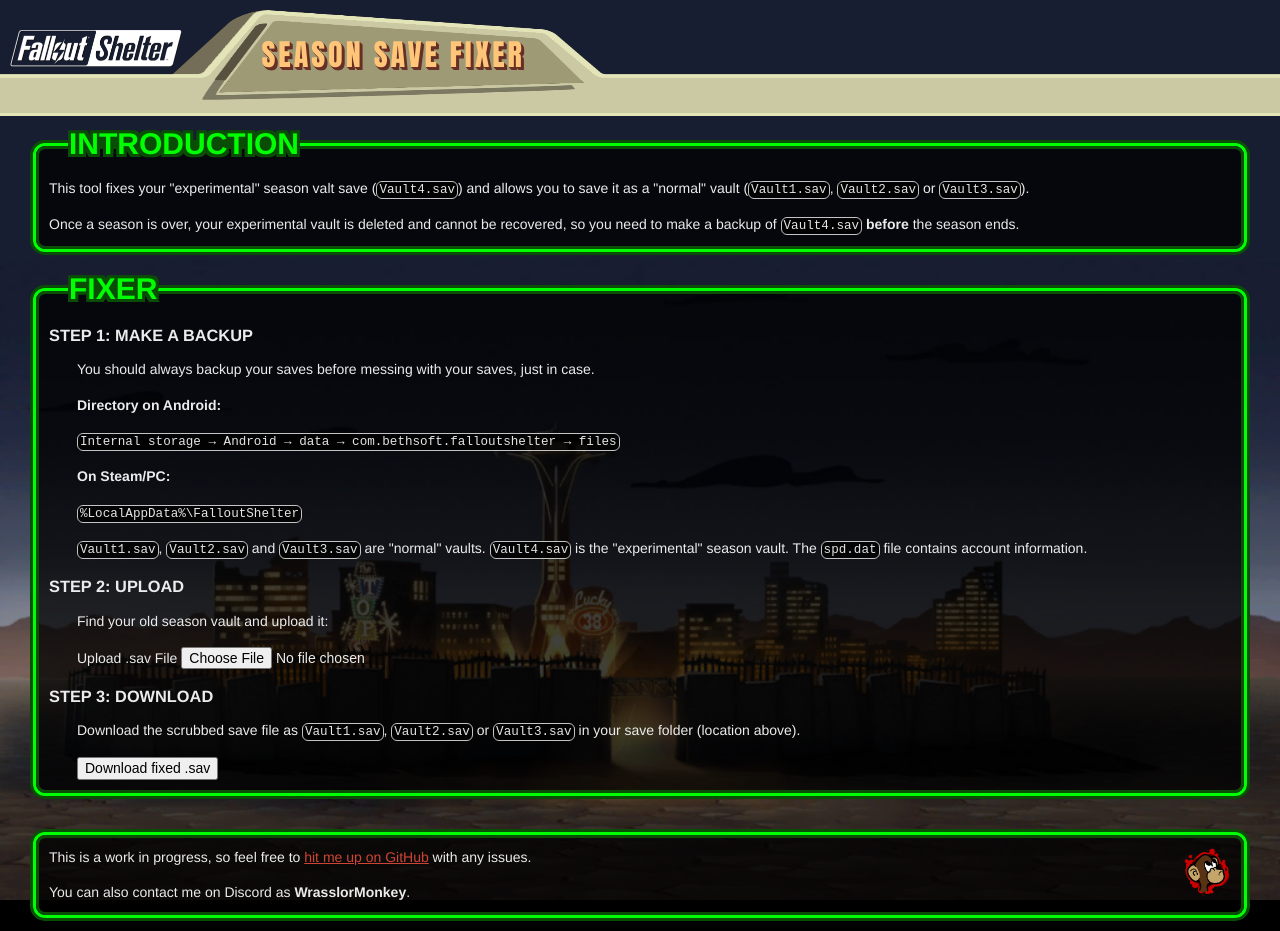
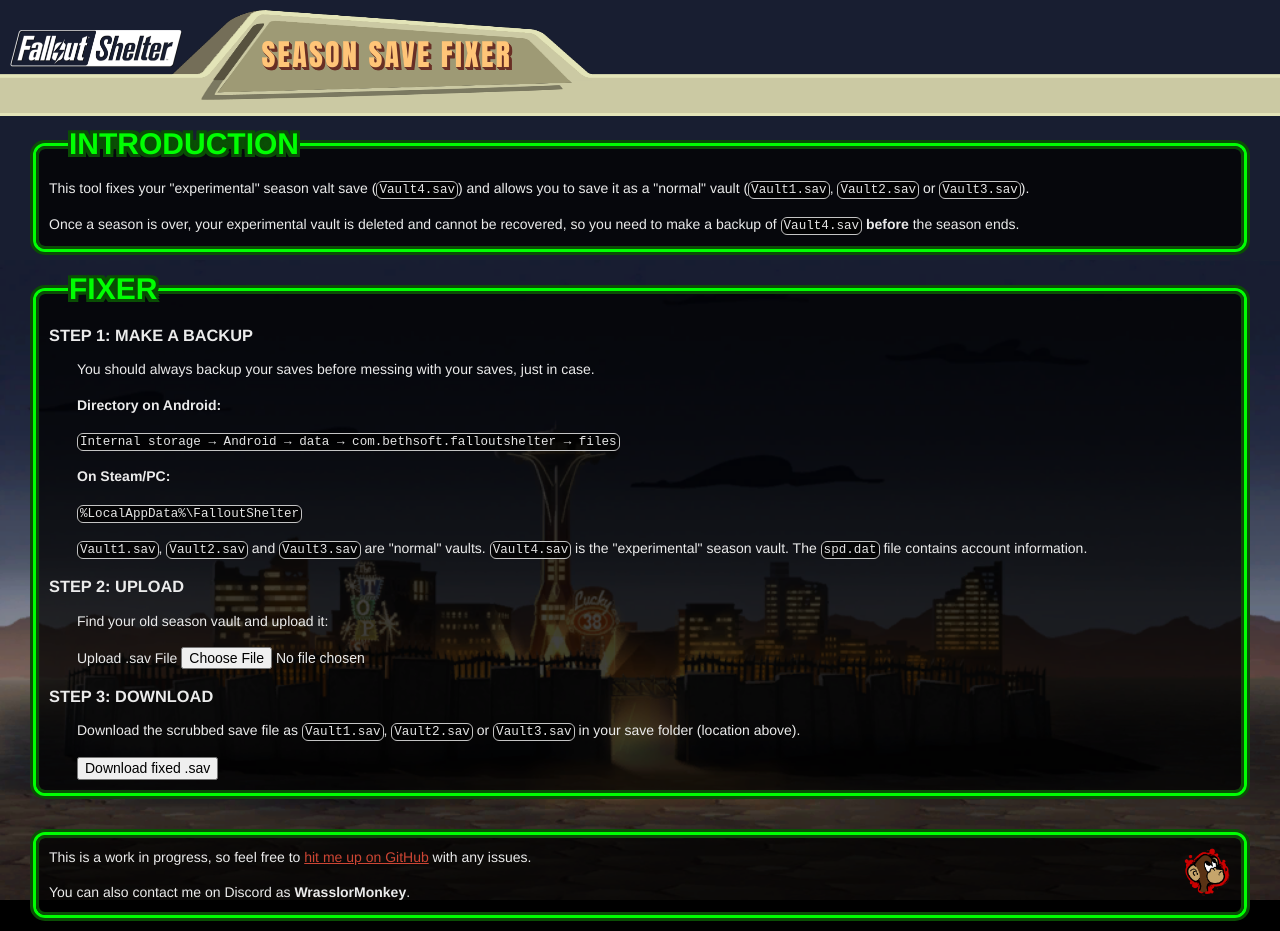
Before and after one commit to cwmonkey/fallout-shelter, a Jekyll site: the page built from index.html, in a window 1280 px wide. Built offline with Jekyll 4.4.1, drawn with Linux system fonts in a browser that asks for light colours.

Commit message:
Slight visual text update

```diff
--- a/css/global.scss
+++ b/css/global.scss
@@ -60,7 +60,7 @@
 
 .headline1 {
   font-family: "Futura Condensed", Impact, Arial, sans-serif;
-  letter-spacing: .1em;
+  letter-spacing: .075em;
   background: transparent url(../images/quest_bg_bg.png) left top;
   background-size: 100% 100%;
   margin-top: 10px;
```
